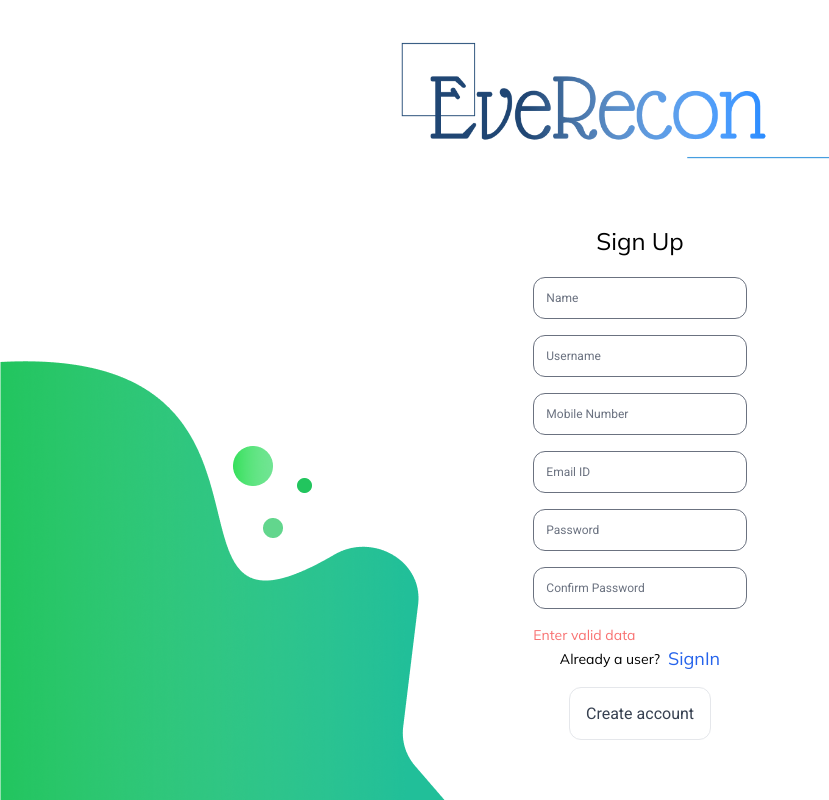
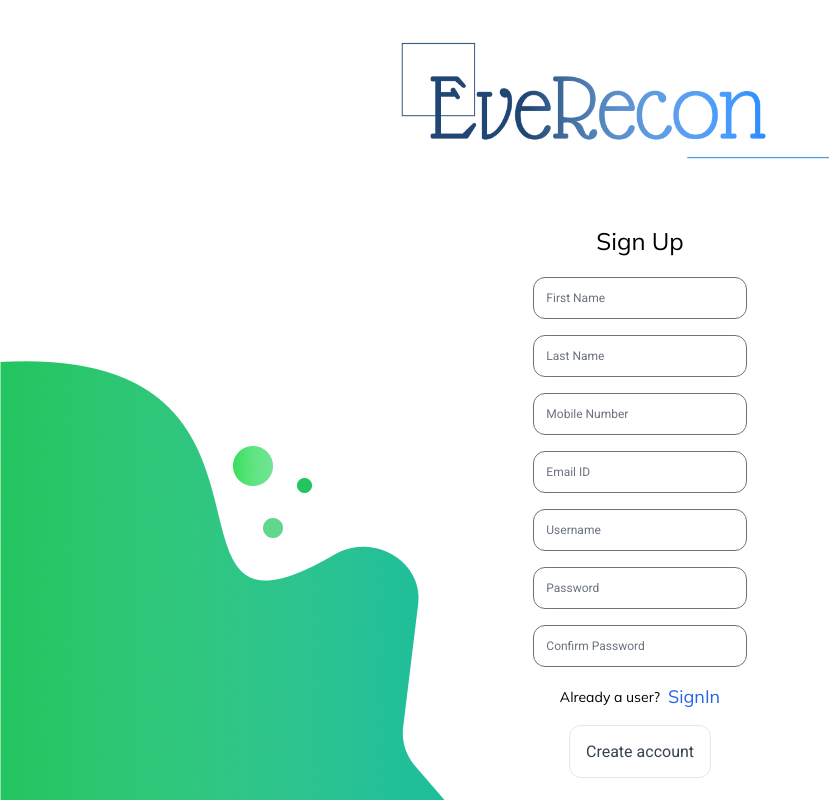
Before and after one commit to pracheejaviya1/everecon-frontend, a Gatsby site: page /Signin/signup in a window 1280 px wide. Shown: the whole page, without its empty margins (0-829 px from the left). Built offline with nearby package versions, Linux system fonts and the light colour scheme; Gatsby itself is replaced by a stand-in of ours; a web font is replaced by a local one.

Commit message:
added signup endpoint and authorization header

```diff
--- a/src/components/queries.tsx
+++ b/src/components/queries.tsx
@@ -1,8 +1,27 @@
 import { gql } from 'apollo-boost';
-import { HttpLink } from 'apollo-link-http';
+import { ApolloLink, HttpLink } from 'apollo-boost';
 const uri = 'http://localhost:8000/graphql/';
 
-export const link = new HttpLink({ uri });
+const Httplink = new HttpLink({ uri });
+
+const authLink = new ApolloLink((operation, forward) => {
+  // Retrieve the authorization token from local storage.
+  const token = localStorage.getItem('token');
+
+  // Use the setContext method to set the HTTP headers.
+  operation.setContext({
+    headers: {
+      authorization: token ? `Bearer ${token}` : ''
+    }
+  });
+
+  // Call the next link in the middleware chain.
+  return forward(operation);
+});
+
+
+export const link = authLink.concat(Httplink) // Chain it with the HttpLink
+
 export const loginQS = gql`
   mutation tokenAuth($username: String!, $password: String!) {
     tokenAuth(username: $username, password: $password) {
@@ -11,3 +30,32 @@ export const loginQS = gql`
     }
   }
 `;
+
+export const createUserMutation = gql`
+mutation createUser ($city: String, $contact: String, $country: String, $email: String!, $password: String!, $username: String!) {
+    createUser (city: $city, contact: $contact, country: $country, email: $email, password: $password, username: $username) {
+        user {
+            id
+            password
+            lastLogin
+            isSuperuser
+            username
+            firstName
+            lastName
+            email
+            isStaff
+            isActive
+            dateJoined
+        }
+        profile {
+            id
+            contact
+            city
+            country
+            profilePicture
+        }
+        token
+        refreshToken
+    }
+}
+`
--- a/src/pages/Signin/signup.tsx
+++ b/src/pages/Signin/signup.tsx
@@ -1,8 +1,59 @@
-import { Link } from 'gatsby';
+import { Link, navigate } from 'gatsby';
+
 import * as React from 'react';
 import LandingTitle from '../../assets/Images/evereconLanding.png';
+import { link, createUserMutation } from '../../components/queries';
+import { execute, makePromise } from 'apollo-link';
 
-export default function Login() {
+export default function Login() {React.useState("")
+  const [city,setCity] = React.useState("")
+  const [contact,setContact] = React.useState("")
+  const [country,setCountry] = React.useState("")
+  const [email,setEmail] = React.useState("")
+  const [username,setUsername] = React.useState("")
+  const [password,setPassword] = React.useState("")
+  const [firstname,setFirstName] = React.useState("")
+  const [lastname,setLastName] = React.useState("")
+  const [confirmpassword,setConfirmPassword] = React.useState("")
+  const [error,setError] = React.useState("")
+
+  const handleSubmit= () =>{
+    setError('');
+    if(password!==confirmpassword){
+      setError("confirm password didn't match password")
+      return
+    }
+    const operation = {
+      query: createUserMutation,
+      variables: {
+        city:city,
+        contact:contact,
+        country:country,
+        email:email,
+        username: username,
+        password: password,
+      },
+    };
+    makePromise(execute(link, operation)).then(r => {
+      if (r.data?.createUser !== null) {
+        console.log(r.data);
+        window.localStorage.setItem('token', r.data?.createUser.token);
+        window.localStorage.setItem(
+          'refreshToken',
+          r.data?.createUser.refreshToken
+        );
+        navigate('/Landing/landing');
+        return;
+      }
+      if (r.errors != null) {
+        console.log(r.errors);
+        if (r.errors[0] !== undefined) {
+          setError(r.errors[0].message);
+        }
+      }
+    });
+
+  }
   const btn_class: string =
     'p-4 my-2 rounded-xl w-full border border-solid border-gray-200 text-gray-700 font-roboto ';
   const input_class: string =
@@ -19,19 +70,22 @@ export default function Login() {
       />
       <span className='m-1 mt-16 font-mulish text-2xl'>Sign Up</span>
       <form className='w-1/6'>
-        <input type='text' className={input_class} placeholder='Name' />
-        <input type='text' className={input_class} placeholder='Username' />
-        <input type='tel' className={input_class} placeholder='Mobile Number' />
-        <input type='email' className={input_class} placeholder='Email ID' />
-        <input type='password' className={input_class} placeholder='Password' />
+        <input type='text' className={input_class} placeholder='First Name' value={firstname} onChange={(e)=> setFirstName(e.target.value)}/>
+        <input type='text' className={input_class} placeholder='Last Name' value={lastname} onChange={(e)=> setLastName(e.target.value)}/>
+        <input type='tel' className={input_class} placeholder='Mobile Number' value={contact} onChange={(e)=> setContact(e.target.value)}/>
+        <input type='email' className={input_class} placeholder='Email ID' value={email} onChange={(e)=> setEmail(e.target.value)}/>
+        <input type='text' className={input_class} placeholder='Username' value={username} onChange={(e)=> setUsername(e.target.value)}/>
+        <input type='password' className={input_class} placeholder='Password' value={password} onChange={(e)=> setPassword(e.target.value)}/>
         <input
           type='password'
           className={input_class}
           placeholder='Confirm Password'
+          value={confirmpassword}
+          onChange={(e)=> {setConfirmPassword(e.target.value)}}
         />
       </form>
       <span className='text-left w-1/6 font-mulish text-sm text-red-400'>
-        Enter valid data
+        {error}
       </span>
       <div className='flex items-center justify-center flex-row'>
         <span className='text-left font-mulish mr-1 text-sm text-black'>
@@ -41,11 +95,9 @@ export default function Login() {
           <Link to='/Signin/signin'> SignIn </Link>
         </span>
       </div>
-      <Link to='/Signin/signin'>
-        <button className='mt-7'>
+        <button className='mt-7' onClick={handleSubmit}>
           <span className={btn_class}>Create account</span>
         </button>
-      </Link>
       <br />
     </div>
   );
```
